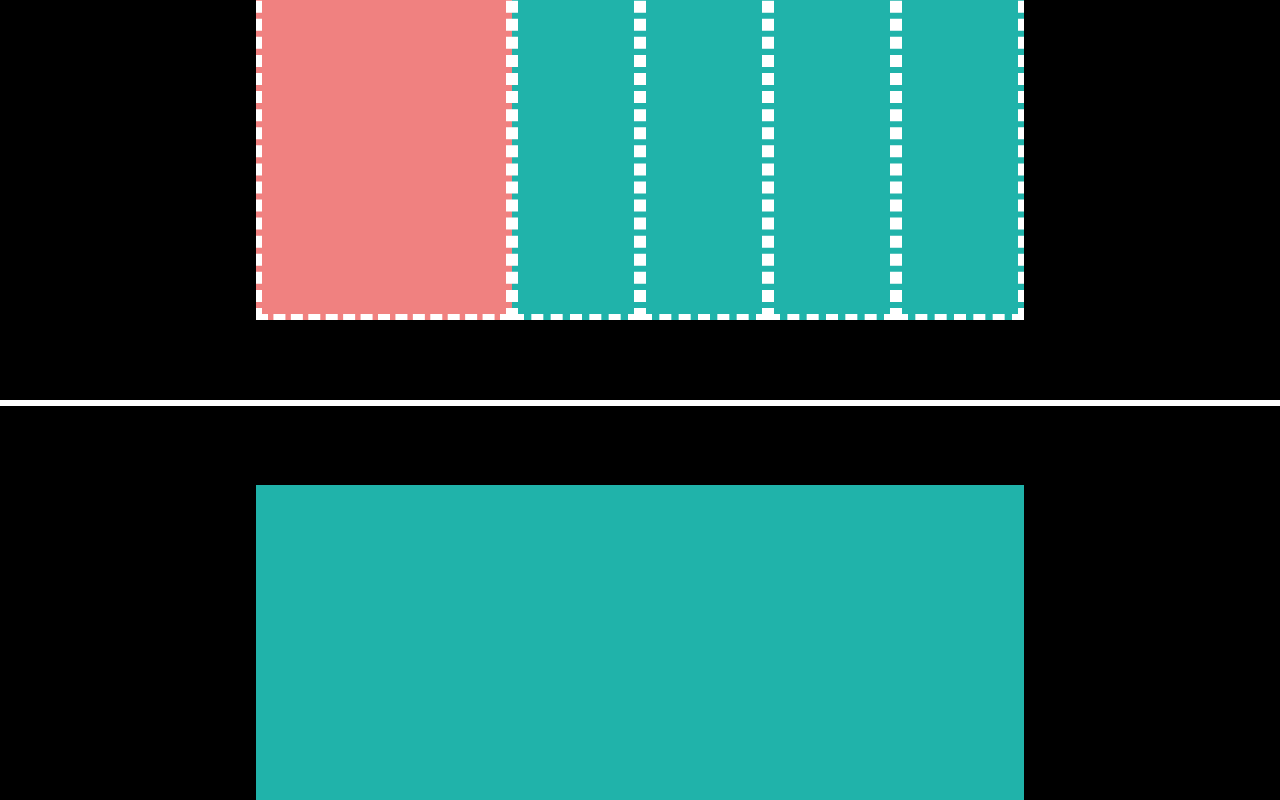
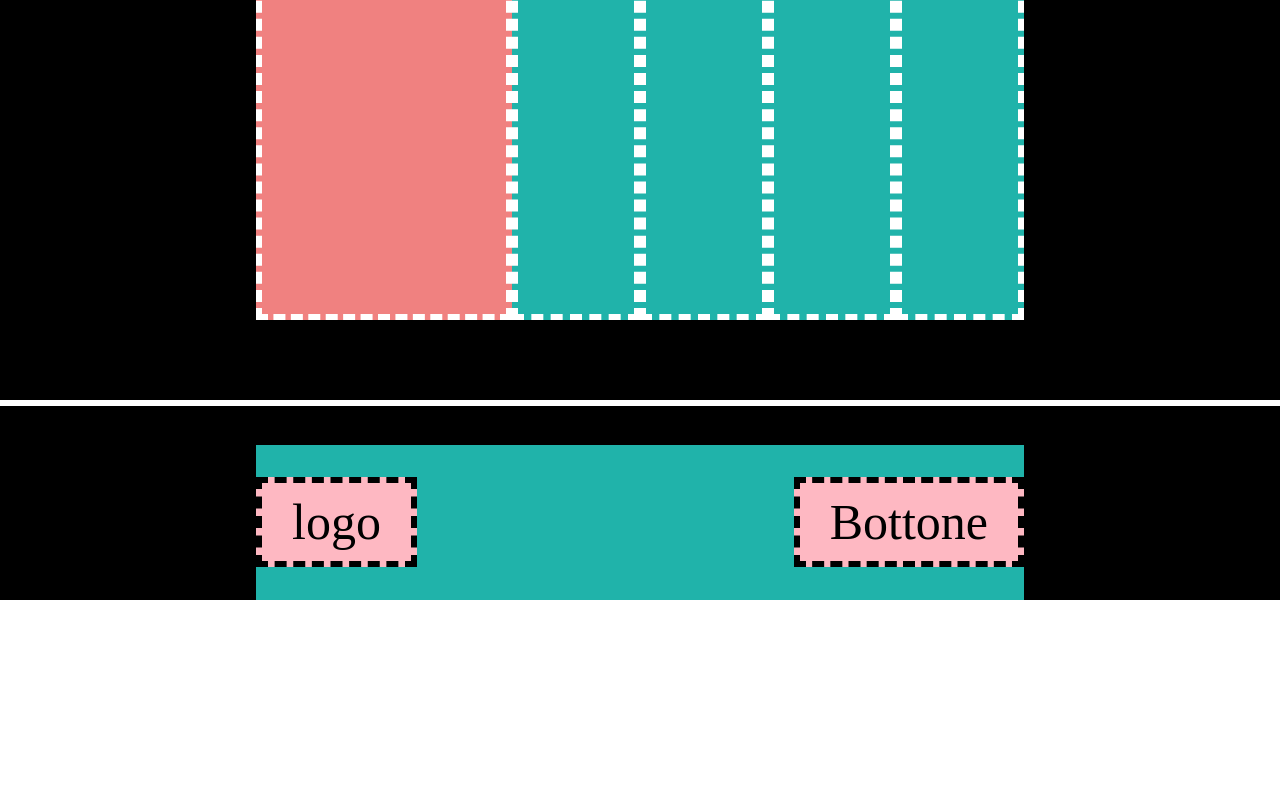
Before and after one commit to Tamburini-Christofer/htmlcss-struttura-discord, a plain HTML site: page index.html in a window 1280 px wide. Shown: the part 9400-10200 px from the top of the page. After the commit the page ends 10000 px from the top, so only its background shows below. Drawn offline with Linux system fonts and the light colour scheme.

Commit message:
Completamento Footer

```diff
--- a/css/style.css
+++ b/css/style.css
@@ -12,9 +12,7 @@ span{
     padding-left: 10px;
 }
 
-.sinsitra{
 
-}
 
 #header{
     display: flex;
@@ -139,12 +137,21 @@ span{
 
 .footer{
     border-top: 6px solid white;
-    height: 400px;
+    height: 200px;
 
 }
 .contenuto_footer{
+    display: flex;
+    justify-content: space-between;
+    align-items: center;
     background-color:#20B3AA;
     height: 80%;
     width: 60%;
     align-self:flex-end;
 }
+
+.footerLB{
+    font-size: 50px;
+    background-color: #FEB8C2;
+    padding: 10px 30px;
+}
--- a/index.html
+++ b/index.html
@@ -96,6 +96,8 @@
 
         <section class="sezione nero footer">
             <div class="sezione contenuto_footer">
+                <div class="footerLB bordo">logo</div>
+                <div class="footerLB bordo">Bottone</div>
             </div>
         </section>
     </div>
```
